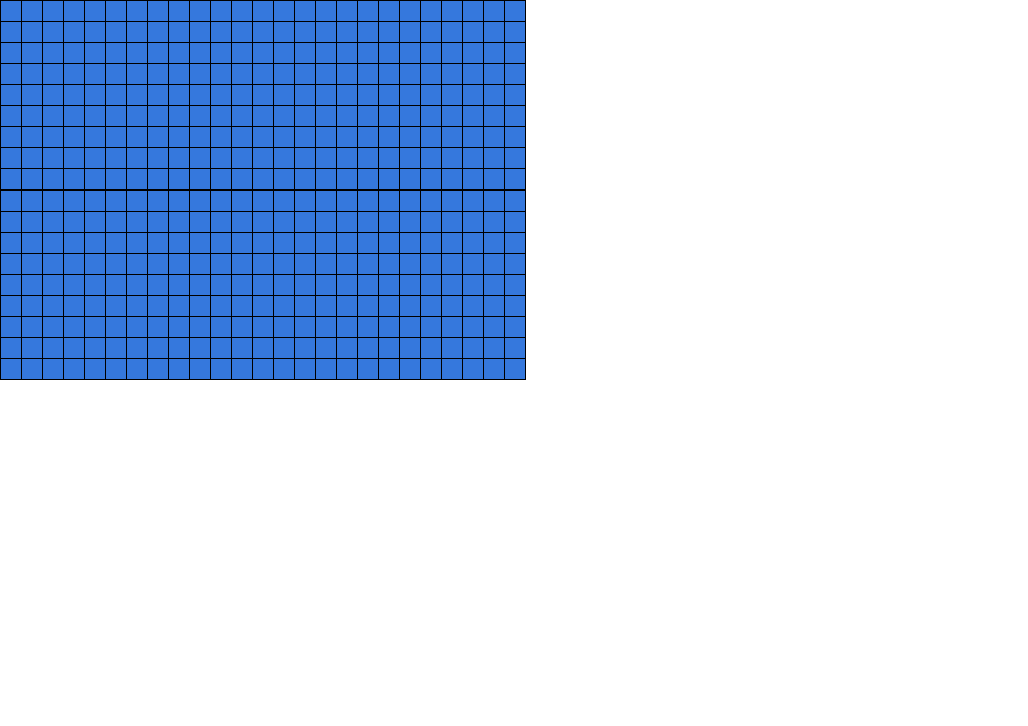
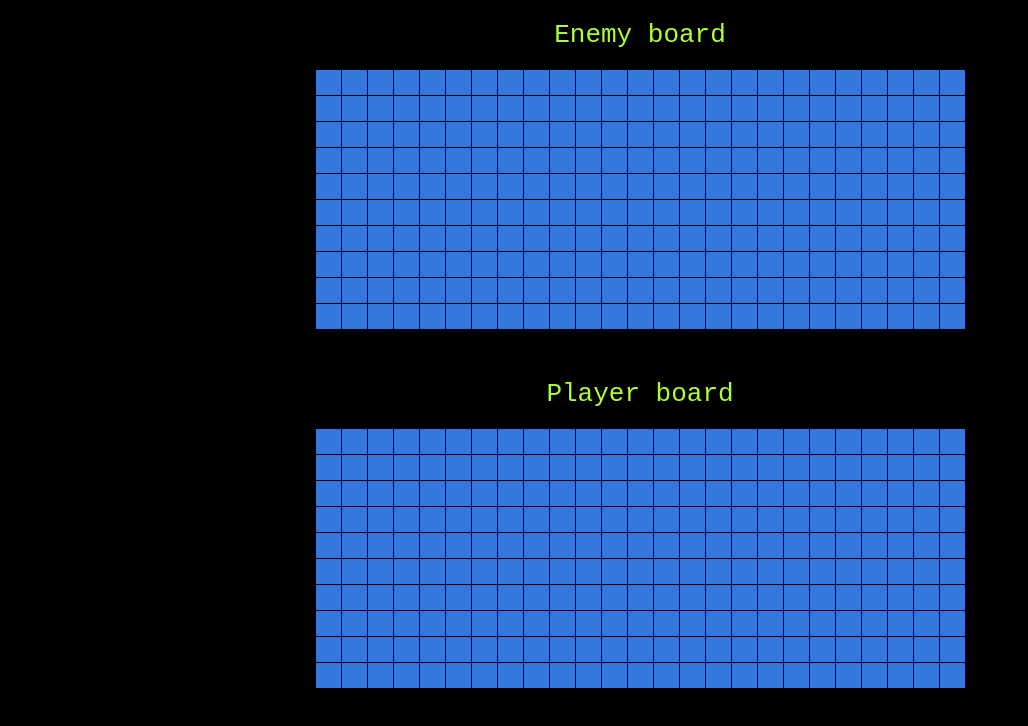
Before and after one commit to SquireOfSoftware/battleship, a React (Create React App) app: page / in a window 1280 px wide. Shown: the top 726 px of the page, without its empty margins (0-1028 px from the left). Built offline with nearby package versions, Linux system fonts and the light colour scheme.

Commit message:
Refactor with grid css

```diff
--- a/src/App.css
+++ b/src/App.css
@@ -1,19 +1,27 @@
 .default-square-element {
-    width: 20px;
-    height: 20px;
     background-color: rgb(53, 120, 221);
-    border-bottom: 1px solid black;
-    border-right: 1px solid black;
-}
-
-.default-square-element:first-child {
-    border-left: 1px solid black;
-}
-
-.default-row-element:first-child > .default-square-element {
-    border-top: 1px solid black;
 }
 
 .default-row-element {
     display: flex
 }
+
+.title {
+    padding-top: 20px;
+    padding-bottom: 20px;
+    color: greenyellow;
+    font-family: monospace;
+    font-size: 2em;
+    text-align: center;
+}
+
+.gameboard {
+    display: grid;
+    justify-content: center;
+    grid-gap: 1px;
+    padding-bottom: 30px;
+}
+
+html {
+    background: black
+}
--- a/src/App.js
+++ b/src/App.js
@@ -6,7 +6,9 @@ function App() {
   return (
     <div className="App">
       <header className="App-header">
+        <div className='title'>Enemy board</div>
         <Board type={Board.types.enemy}/>
+        <div className='title'>Player board</div>
         <Board type={Board.types.player}/>
       </header>
     </div>
--- a/src/components/gameboard/Board.js
+++ b/src/components/gameboard/Board.js
@@ -7,19 +7,21 @@ class Board extends Component {
     render() {
         let boardSize = this.props.boardSize;
         const board = [];
+        let boardStyle = {};
+
+        boardStyle["gridTemplateColumns"] = "repeat(" + boardSize.x + ", 25px)";
+        boardStyle["gridTemplateRows"] = "repeat(" + boardSize.y + ", 25px)";
+
         for(let y = 0; y < boardSize.y; y++) {
-            board.push(<Row key={y} id={y} rowWidth={boardSize.x}/>);
+            board[y] = [];
+            for(let x = 0; x < boardSize.x; x++) {
+                let id = "x:" + x + ",y:" + y;
+                board[y][x] = <Square key={id} id={id}/>;
+            }
         }
 
-        // for(let y = 0; y < boardSize.y; y++) {
-        //     for(let x = 0; x < boardSize.x; x++) {
-        //         let id = "x:" + x + ",y:" + y;
-        //         board.push(<Square key={id} id={id}/>);
-        //     }
-        // }
-
         return (
-           <div style={boardStyle}>
+           <div className="gameboard" style={boardStyle}>
                {board}
            </div>
         )
@@ -41,13 +43,8 @@ Board.propTypes = {
 Board.defaultProps = {
     boardSize: {
         x: 25,
-        y: 9
+        y: 10
     }
 }
 
-const boardStyle = {
-    display: 'flex',
-    flexDirection: 'column'
-}
-
 export default Board;
--- a/src/components/gameboard/Square.js
+++ b/src/components/gameboard/Square.js
@@ -14,7 +14,6 @@ class Square extends React.Component {
 }
 
 Square.propTypes = {
-    // id: PropTypes.number.isRequired,
     id: PropTypes.string.isRequired,
     displayShip: PropTypes.bool
 }
```
